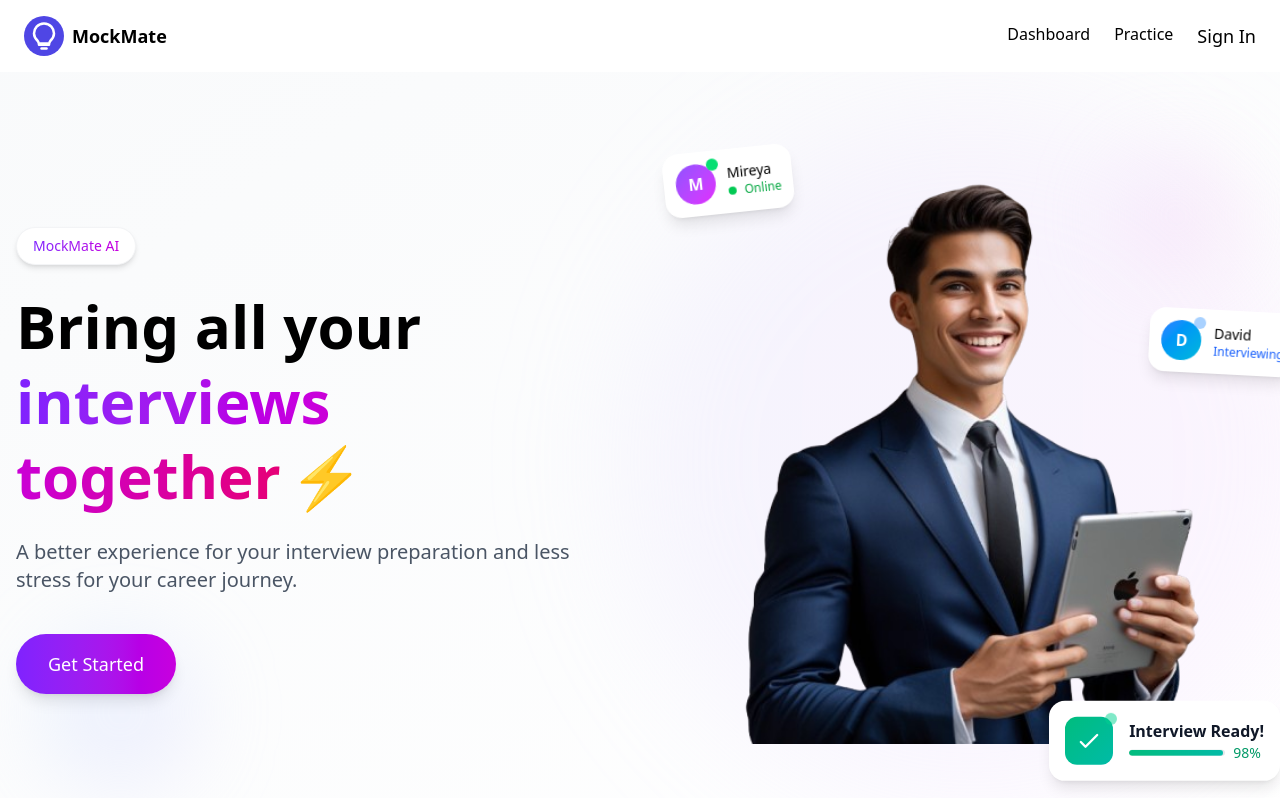
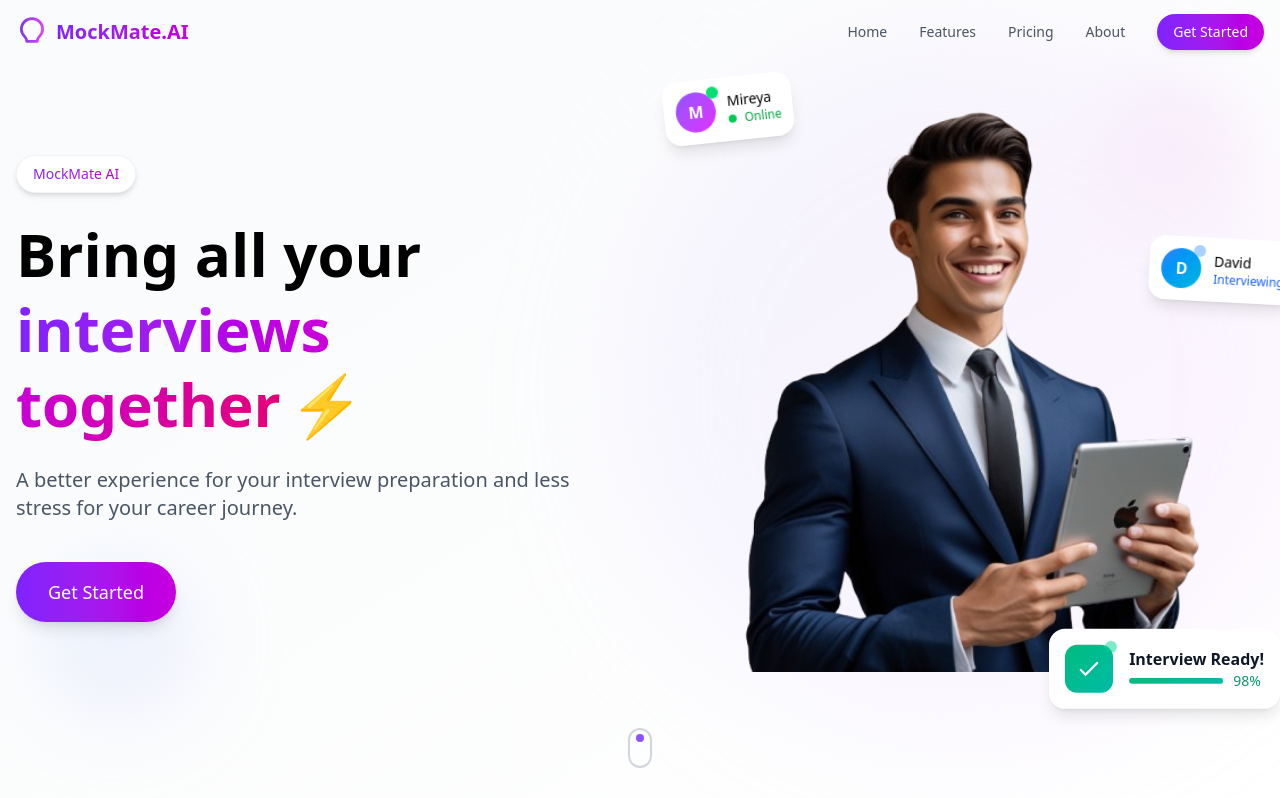
Before and after one commit to Developer-Madhu/MockMate-AI-Interviewer, a React (Vite) app: page / in a window 1280 px wide. Shown: the top 798 px of the page. Built offline with nearby package versions, Linux system fonts and the light colour scheme; a web font is replaced by a local one.

Commit message:
updated the navbar component UI

```diff
--- a/src/Components/Navbar/Navbar.jsx
+++ b/src/Components/Navbar/Navbar.jsx
@@ -1,126 +1,147 @@
-// import React from "react";
-// import { Link } from "react-router-dom";
-// import "./Navbar.css";
-// import { useAuth } from "../../Pages/Auth/AuthContext"; // Adjust the import path as needed
-
-// const Navbar = () => {
-//     const { isLoggedIn } = useAuth(); // Get the authentication state
-
-//     return (
-//         <header className="navbar">
-//             <div className="containersnav">
-//                 {/* Logo with Bulb Icon */}
-//                 <a href="#" className="logo">
-//                     <svg
-//                         xmlns="http://www.w3.org/2000/svg"
-//                         className="icon"
-//                         viewBox="0 0 24 24"
-//                         fill="none"
-//                         stroke="currentColor"
-//                         strokeWidth="2"
-//                         strokeLinecap="round"
-//                         strokeLinejoin="round"
-//                     >
-//                         <path d="M9 18h6" stroke="white" />
-//                         <path d="M10 22h4" stroke="white" />
-//                         <path
-//                             d="M12 2C7 2 4 6 4 10c0 2.5 1.5 4.5 3 6a4.8 4.8 0 0 1 1 3h8a4.8 4.8 0 0 1 1-3c1.5-1.5 3-3.5 3-6 0-4-3-8-8-8z"
-//                             stroke="white"
-//                         />
-//                     </svg>
-//                     <span className="logo-text">MockMate</span>
-//                 </a>
-
-//                 {/* Button */}
-//                 {isLoggedIn ? (
-//                     // Show "Dashboard" link if the user is logged in
-//                     <button className="nav-buttonss">
-//                         <Link to="/dashboard">Dashboard</Link>
-//                     </button>
-//                 ) : (
-//                     // Show "Sign Up" link if the user is not logged in
-//                     <button className="nav-buttonss">
-//                         <Link to="/login">Sign In </Link>
-//                     </button>
-//                 )}
-//             </div>
-//         </header>
-//     );
-// };
-
-// export default Navbar;
-import React, { useState } from "react";
+import React, { useState } from 'react';
+import { motion, AnimatePresence } from 'framer-motion';
 import { Link } from "react-router-dom";
 import { useAuth } from "../../Pages/Auth/AuthContext"; // Adjust the import path as needed
 
 const Navbar = () => {
-    const { user, isLoggedIn ,logout } = useAuth(); // Get the authentication state and logout function
-    const [menuOpen, setMenuOpen] = useState(false); // State to control menu visibility
+  const { user, isLoggedIn, logout } = useAuth(); // Get the authentication state and logout function
+  const [isOpen, setIsOpen] = useState(false);
+
+  const menuItems = [
+    { name: 'Home', href: '#' },
+    { name: 'Features', href: '#features' },
+    { name: 'Pricing', href: '#pricing' },
+    { name: 'About', href: '#about' },
+  ];
 
   return (
-        <header className="text-white py-4 px-6 flex justify-between items-center">
-            {/* Logo Section */}
+    <nav className="fixed top-0 left-0 right-0 z-50 bg-transparent">
+      <div className="container mx-auto px-4">
+        <div className="flex items-center justify-between h-16">
+          {/* Logo */}
+          <motion.div
+            className="flex-shrink-0"
+            initial={{ opacity: 0, x: -20 }}
+            animate={{ opacity: 1, x: 0 }}
+            transition={{ duration: 0.5 }}
+          >
             <div className="flex items-center space-x-2">
-                <a href="#" className="flex items-center text-lg font-bold">
               <svg
                 xmlns="http://www.w3.org/2000/svg"
-                        className="icon"
+                className="w-8 h-8"
                 viewBox="0 0 24 24"
                 fill="none"
-                        stroke="currentColor"
+                stroke="url(#gradient)"
                 strokeWidth="2"
                 strokeLinecap="round"
                 strokeLinejoin="round"
               >
-                        <path d="M9 18h6" stroke="white" />
-                        <path d="M10 22h4" stroke="white" />
-                        <path
-                            d="M12 2C7 2 4 6 4 10c0 2.5 1.5 4.5 3 6a4.8 4.8 0 0 1 1 3h8a4.8 4.8 0 0 1 1-3c1.5-1.5 3-3.5 3-6 0-4-3-8-8-8z"
-                            stroke="white"
-                        />
+                <defs>
+                  <linearGradient id="gradient" x1="0%" y1="0%" x2="100%" y2="0%">
+                    <stop offset="0%" style={{ stopColor: '#7c3aed' }} />
+                    <stop offset="100%" style={{ stopColor: '#d946ef' }} />
+                  </linearGradient>
+                </defs>
+                <path d="M9 18h6" />
+                <path d="M10 22h4" />
+                <path d="M12 2C7 2 4 6 4 10c0 2.5 1.5 4.5 3 6a4.8 4.8 0 0 1 1 3h8a4.8 4.8 0 0 1 1-3c1.5-1.5 3-3.5 3-6 0-4-3-8-8-8z" />
               </svg>
-                    <span className="ml-2 text-black">MockMate</span>
-                </a>
+              <span className="text-xl font-bold bg-gradient-to-r from-violet-600 to-fuchsia-600 bg-clip-text text-transparent">
+                MockMate.AI
+              </span>
+            </div>
+          </motion.div>
+
+          {/* Desktop Menu */}
+          <div className="hidden md:flex items-center space-x-8">
+            {menuItems.map((item, index) => (
+              <motion.a
+                key={item.name}
+                href={item.href}
+                className="text-gray-600 hover:text-violet-600 transition-colors duration-300 text-sm font-medium"
+                initial={{ opacity: 0, y: -10 }}
+                animate={{ opacity: 1, y: 0 }}
+                transition={{ duration: 0.5, delay: index * 0.1 }}
+              >
+                {item.name}
+              </motion.a>
+            ))}
+            <motion.button
+              className="px-4 py-2 bg-gradient-to-r from-violet-600 to-fuchsia-600 text-white rounded-full text-sm font-medium shadow-md hover:shadow-lg transform hover:scale-105 transition-all duration-300"
+              initial={{ opacity: 0, y: -10 }}
+              animate={{ opacity: 1, y: 0 }}
+              transition={{ duration: 0.5, delay: menuItems.length * 0.1 }}
+            >
+              Get Started
+            </motion.button>
           </div>
 
-            {/* Desktop Menu */}
-            <nav className="hidden md:flex text-black space-x-6">
-                <Link to="/dashboard" >Dashboard</Link>
-                <Link to="/interview" >Practice</Link>
-                {user ? (
-                    // ✅ Show username & logout button if logged in
-                    <div className="flex items-center gap-4">
-                        <span className="text-lg">{user.username}!</span>
-                        <button className="bg-red-500 px-2 py-0 rounded" onClick={logout}>Logout</button>
+          {/* Mobile Menu Button */}
+          <motion.div
+            className="md:hidden"
+            initial={{ opacity: 0, x: 20 }}
+            animate={{ opacity: 1, x: 0 }}
+            transition={{ duration: 0.5 }}
+          >
+            <button
+              onClick={() => setIsOpen(!isOpen)}
+              className="p-2 focus:outline-none hover:bg-transparent active:bg-transparent"
+            >
+              <div className="relative w-6 h-5">
+                <motion.span
+                  className="absolute w-6 h-0.5 bg-gradient-to-r from-violet-600 to-fuchsia-600 transform transition-transform duration-300"
+                  animate={isOpen ? { rotate: 45, y: 10 } : { rotate: 0, y: 0 }}
+                />
+                <motion.span
+                  className="absolute w-6 h-0.5 bg-gradient-to-r from-violet-600 to-fuchsia-600 top-2 transition-opacity duration-300"
+                  animate={isOpen ? { opacity: 0 } : { opacity: 1 }}
+                />
+                <motion.span
+                  className="absolute w-6 h-0.5 bg-gradient-to-r from-violet-600 to-fuchsia-600 top-4 transform transition-transform duration-300"
+                  animate={isOpen ? { rotate: -45, y: -10 } : { rotate: 0, y: 0 }}
+                />
               </div>
-                ) : (
-                    // ✅ Show Sign In link if not logged in
-                    <Link to="/login" className="text-lg">Sign In</Link>
-                )}
-            </nav>
-
-            {/* Mobile Hamburger Menu */}
-            <div className="md:hidden">
-                <button onClick={() => setMenuOpen(!menuOpen)} className="focus:outline-none">
-                    <svg className="w-6 h-6" viewBox="0 0 24 24" fill="none" stroke="currentColor" strokeWidth="2" strokeLinecap="round" strokeLinejoin="round">
-                        <path d="M3 12h18M3 6h18M3 18h18" />
-                    </svg>
             </button>
+          </motion.div>
         </div>
 
-            {/* Mobile Dropdown Menu */}
-            {menuOpen && (
-                <div className="absolute top-16 left-0 w-full bg-gray-900 text-white flex flex-col items-center space-y-4 py-4 md:hidden">
-                    <Link to="/dashboard" className="hover:text-yellow-400">Dashboard</Link>
-                    <Link to="/practice" className="hover:text-yellow-400">Practice</Link>
-                    {isLoggedIn ? (
-                        <button onClick={logout} className="hover:text-red-400">Log Out</button>
-                    ) : (
-                        <Link to="/login" className="hover:text-yellow-400">Sign In</Link>
+        {/* Mobile Menu */}
+        <AnimatePresence>
+          {isOpen && (
+            <motion.div
+              className="md:hidden bg-white/95 backdrop-blur-sm rounded-b-2xl shadow-lg"
+              initial={{ opacity: 0, height: 0 }}
+              animate={{ opacity: 1, height: 'auto' }}
+              exit={{ opacity: 0, height: 0 }}
+              transition={{ duration: 0.3 }}
+            >
+              <div className="px-2 pt-2 pb-4 space-y-1">
+                {menuItems.map((item, index) => (
+                  <motion.a
+                    key={item.name}
+                    href={item.href}
+                    className="block px-3 py-2 rounded-md text-base font-medium text-gray-600 hover:text-violet-600 hover:bg-gray-50 transition-colors duration-300"
+                    initial={{ opacity: 0, x: -20 }}
+                    animate={{ opacity: 1, x: 0 }}
+                    transition={{ duration: 0.3, delay: index * 0.1 }}
+                  >
+                    {item.name}
+                  </motion.a>
+                ))}
+                <motion.button
+                  className="w-full mt-4 px-4 py-2 bg-gradient-to-r from-violet-600 to-fuchsia-600 text-white rounded-full text-sm font-medium shadow-md hover:shadow-lg transform hover:scale-105 transition-all duration-300"
+                  initial={{ opacity: 0, x: -20 }}
+                  animate={{ opacity: 1, x: 0 }}
+                  transition={{ duration: 0.3, delay: menuItems.length * 0.1 }}
+                >
+                  Get Started
+                </motion.button>
+              </div>
+            </motion.div>
           )}
+        </AnimatePresence>
       </div>
-            )}
-        </header>
+    </nav>
   );
 };
 
```
Lines whose indentation alone changed are shown as unchanged.
